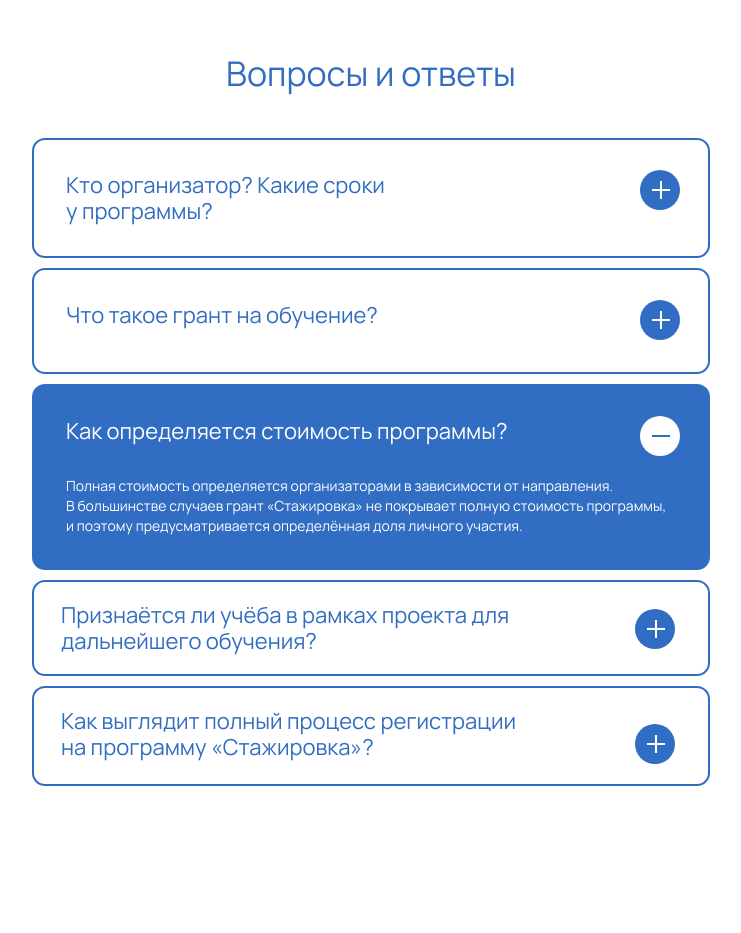
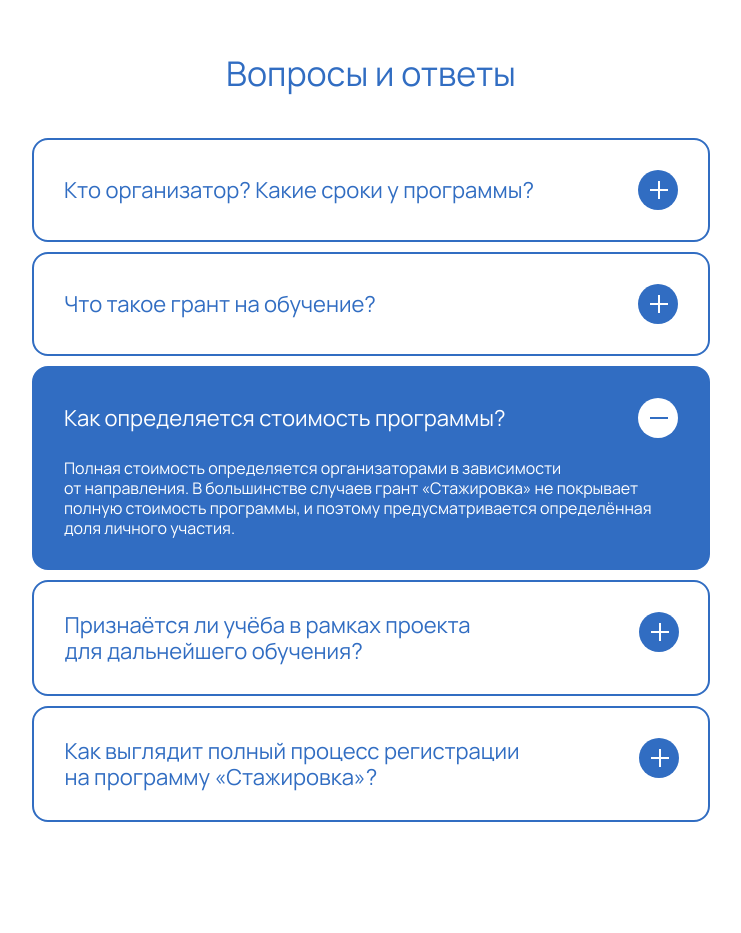
Before and after one commit to KomlevaAlena/Internship_accelerator_25, a website built with Vite: page source/index.html in a window 1280 px wide. Shown: the part 4900-5833 px from the top of the page, without its empty margins (269-1010 px from the left). Built offline with nearby package versions, Linux system fonts and the light colour scheme.

Commit message:
faq tblt

```diff
--- a/source/index.html
+++ b/source/index.html
@@ -662,7 +662,7 @@
                 </div>
                 <div class="faq__element-content accordion__content" data-accordion="content">
                   <div class="faq__element-description accordion__description">
-                    <p>Полная стоимость определяется организаторами в зависимости от направления. В большинстве случаев грант «Стажировка» не покрывает полную стоимость программы, и поэтому предусматривается определённая доля личного участия.</p>
+                    <p>Полная стоимость определяется организаторами в зависимости<br>от направления. В большинстве случаев грант «Стажировка» не покрывает полную стоимость программы, и поэтому предусматривается определённая доля личного участия.</p>
                   </div>
                 </div>
               </div>
@@ -670,7 +670,7 @@
             <li class="faq__item accordion-item" data-accordion="element">
               <div class="faq__element-wrapper accordion__element" data-single="data-single">
                 <div class="faq__element-container accordion__button-wrapper" data-accordion="button">
-                  <h3 class="faq__element-title accordion__title">Признаётся ли учёба в рамках&nbsp;проекта&nbsp;для<br>дальнейшего&nbsp;обучения?</h3>
+                  <h3 class="faq__element-title accordion__title">Признаётся ли&nbsp;учёба&nbsp;в&nbsp;рамках&nbsp;проекта <br class="faq__element-title-br">для<br> дальнейшего&nbsp;обучения?</h3>
                   <button class="faq__element-button accordion__button toggle-blue" type="button"><span class="visually-hidden">Открыть</span></button>
                 </div>
                 <div class="faq__element-content accordion__content" data-accordion="content">
--- a/source/sass/blocks/faq-accordion.scss
+++ b/source/sass/blocks/faq-accordion.scss
@@ -14,14 +14,23 @@
 
   @media (min-width: $vp-768) {
     width: 678px;
-    padding: 32px;
+    padding: 37px 32px 30px 30px;
+    border-radius: 16px;
   }
 
   @media (min-width: $vp-1440) {
     width: 1028px;
     padding: 42px;
+    border-radius: 16px;
   }
 }
+
+// .faq__item:nth-of-type(4n) > .faq__element-wrapper {
+//   @media (min-width: $vp-768) {
+//     padding: 37px 32px 30px 30px;
+//   }
+// }
+
 
 .faq__element-title {
   display: block;
@@ -33,7 +42,7 @@
   font-weight: 400;
 
   @media (min-width: $vp-768) {
-    width: 456px;
+    width: 574px;
     font-size: 22px;
     line-height: 26px;
   }
@@ -135,6 +144,10 @@
       background-color: $color-default-white;
     }
   }
+
+  @media (min-width: $vp-768) {
+    margin: -7px 0 0 0;
+  }
 }
 
 .faq__element-description {
@@ -150,9 +163,18 @@
     font-weight: 400;
   }
 
+  p >  br {
+      display: none;
+    }
+
   @media (min-width: $vp-768) {
     p {
       width: 614px;
+      font-size: 16px;
+    }
+
+    p >  br {
+      display: block;
     }
   }
 
@@ -160,8 +182,14 @@
     p {
       width: 944px;
     }
+
+    p >  br {
+      display: none;
+    }
   }
 }
+
+
 
 .faq__item.is-active {
   .faq__element-wrapper {
@@ -217,12 +245,17 @@
         }
       }
     }
+
+    .faq__element-content.accordion__content {
+      max-height: 101px;
+    }
   }
 
   @media (min-width: $vp-768) {
     .faq__element-wrapper {
       width: 678px;
-      padding: 32px;
+      padding: 37px 32px 30px 30px;
+      border-radius: 16px;
     }
   }
 
@@ -240,6 +273,25 @@
   .accordion__button-wrapper .faq__element-button {
     margin: 7px 0 0 0;
   }
+
+  .accordion__button-wrapper .faq__element-title > br.faq__element-title-br{
+      display: none;
+    }
+
+  @media (min-width: $vp-768) {
+    padding: 30px 21px 30px 22px;
+    .accordion__button-wrapper .faq__element-title > br {
+      display: none;
+    }
+
+    .accordion__button-wrapper .faq__element-title > br.faq__element-title-br{
+      display: block;
+    }
+
+    .accordion__button-wrapper .faq__element-button {
+    margin: 0 0 0 0;
+  }
+  }
 }
 
 .faq__item:last-of-type .faq__element-wrapper{
@@ -248,4 +300,12 @@
   .accordion__button-wrapper .faq__element-button {
     margin: 16px 0 0 0;
   }
+
+  @media (min-width: $vp-768) {
+    padding: 30px 21px 30px 22px;
+
+    .accordion__button-wrapper .faq__element-button {
+      margin: 0 0 0 0;
+    }
+  }
 }
```
